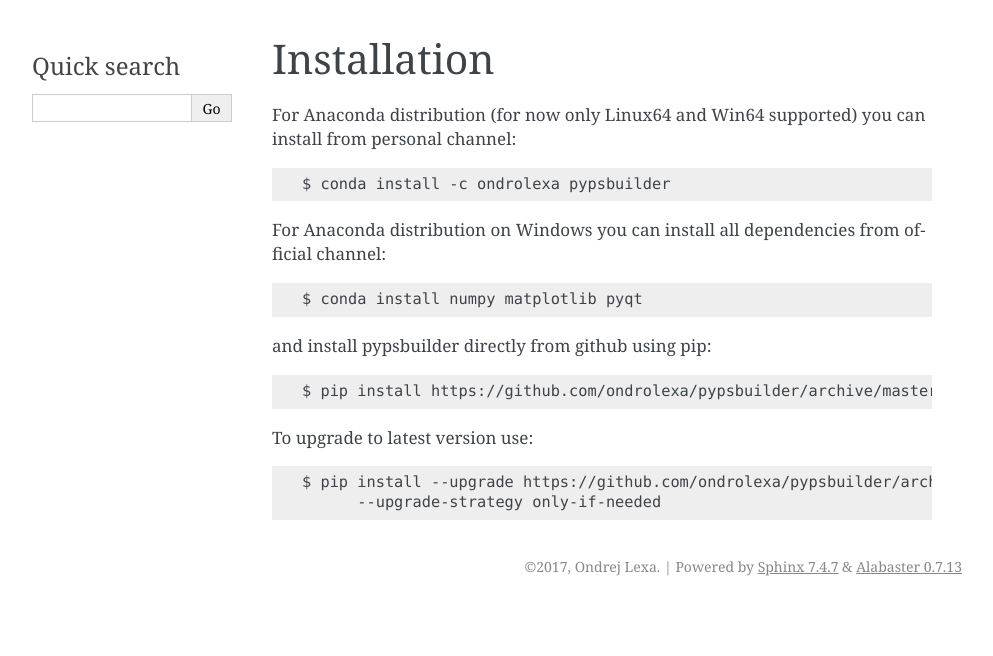
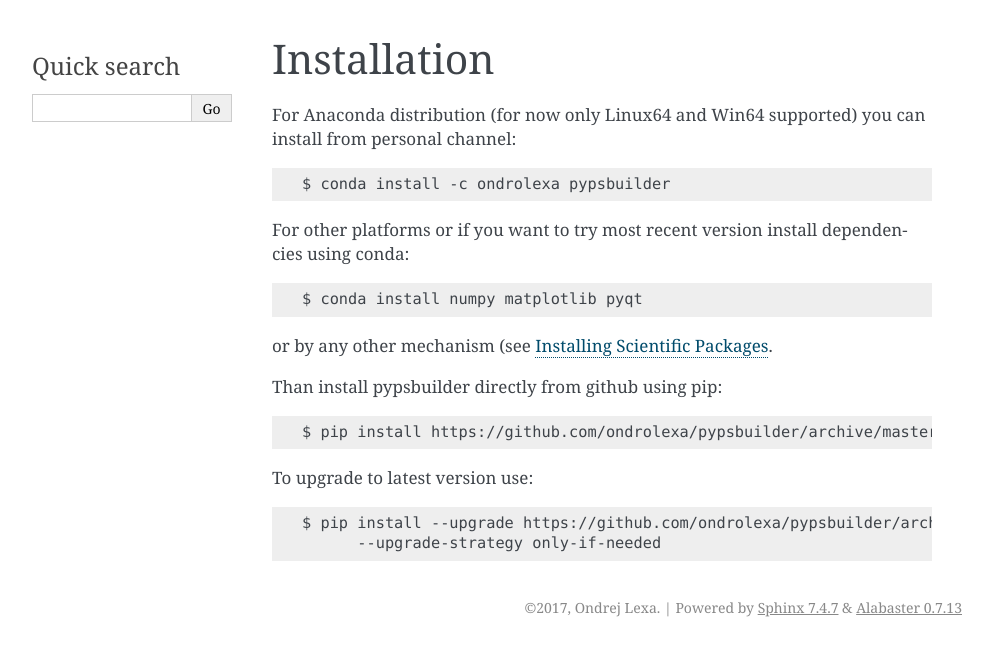
Before and after one commit to ondrolexa/pypsbuilder, a Sphinx documentation site: the page built from docs/installation.rst, in a window 1280 px wide. Shown: the top 656 px of the page, without its empty margins (148-1141 px from the left). Built offline with Sphinx 7.4.7, drawn with Linux system fonts in a browser that asks for light colours.

Commit message:
docs fix

```diff
--- a/docs/installation.rst
+++ b/docs/installation.rst
@@ -6,11 +6,13 @@
 
     $ conda install -c ondrolexa pypsbuilder
 
-For Anaconda distribution on Windows you can install all dependencies from official channel::
+For other platforms or if you want to try most recent version install dependencies using conda::
 
     $ conda install numpy matplotlib pyqt
 
-and install pypsbuilder directly from github using pip::
+or by any other mechanism (see `Installing Scientific Packages <https://packaging.python.org/science/>`_.
+
+Than install pypsbuilder directly from github using pip::
 
     $ pip install https://github.com/ondrolexa/pypsbuilder/archive/master.zip
 
```
